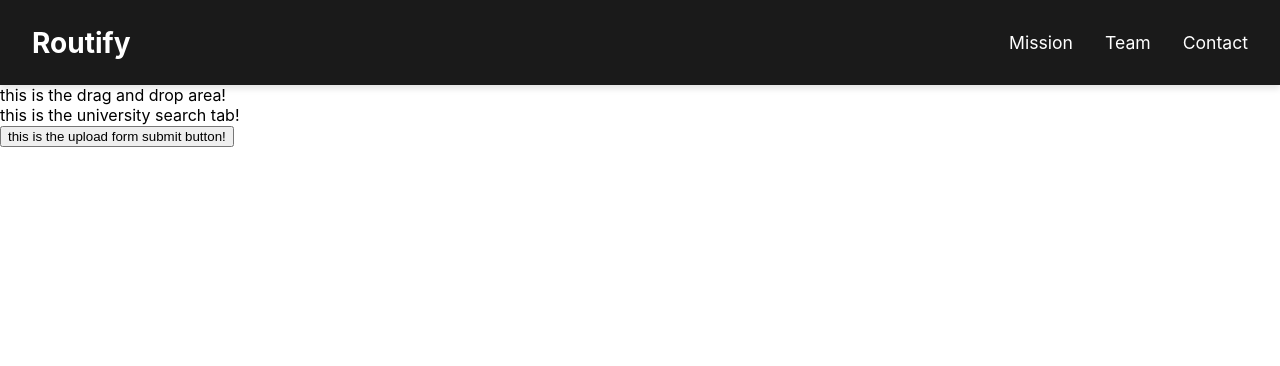
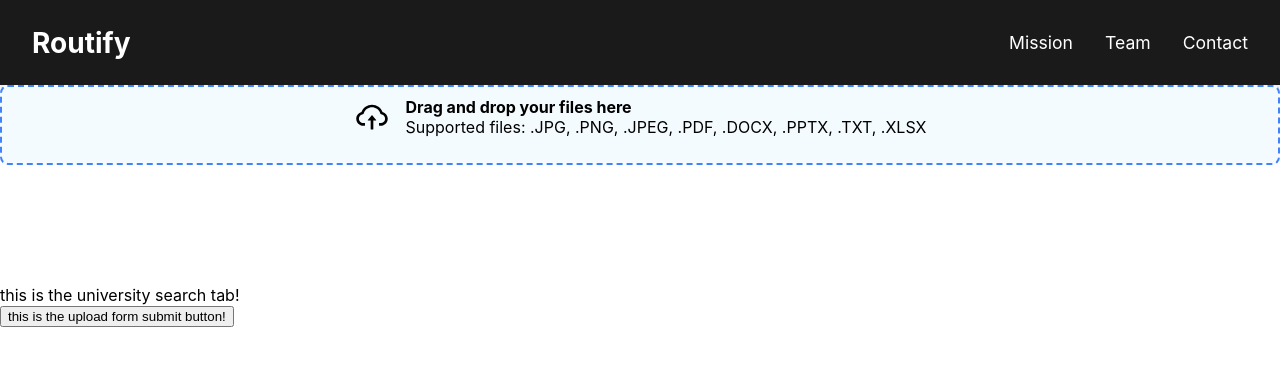
Before and after one commit to kyle-luong/routify, a React (Create React App) app in the folder frontend/: page / in a window 1280 px wide. Shown: the top 366 px of the page. Built offline with nearby package versions, Linux system fonts and the light colour scheme.

Commit message:
Implemented DragAndDrop functionality

```diff
--- a/frontend/package.json
+++ b/frontend/package.json
@@ -9,6 +9,7 @@
     "@testing-library/user-event": "^13.5.0",
     "react": "^19.1.0",
     "react-dom": "^19.1.0",
+    "react-icons": "^5.5.0",
     "react-router-dom": "^6.30.0",
     "react-scripts": "5.0.1",
     "web-vitals": "^2.1.4"
--- a/frontend/src/components/DragAndDrop.jsx
+++ b/frontend/src/components/DragAndDrop.jsx
@@ -1,11 +1,68 @@
-import React from "react";
+/* Inspired from https://medium.com/@dprincecoder/creating-a-drag-and-drop-file-upload-component-in-react-a-step-by-step-guide-4d93b6cc21e0 */
 
-const DragAndDrop = () => {
-    return (
-        <div>
-            this is the drag and drop area!
+import React, { useEffect, useState } from "react";
+import { AiOutlineCloudUpload } from "react-icons/ai";
+import { MdClear } from "react-icons/md";
+import "../styles/DragAndDrop.css";
+
+const DragAndDrop = ({ onFilesSelected, width = "100%", height = "200px" }) => {
+  const [files, setFiles] = useState([]);
+
+  const handleDrop = (event) => {
+    event.preventDefault();
+    const droppedFiles = event.dataTransfer.files;
+    if (droppedFiles.length > 0) {
+      const newFiles = Array.from(droppedFiles);
+      setFiles((prevFiles) => [...prevFiles, ...newFiles]);
+    }
+  };
+
+  const handleRemoveFile = (index) => {
+    setFiles((prevFiles) => prevFiles.filter((_, i) => i !== index));
+  };
+
+  useEffect(() => {
+    if (onFilesSelected) {
+      onFilesSelected(files);
+    }
+  }, [files, onFilesSelected]);
+
+  return (
+    <section className="drag-drop" style={{ width, height }}>
+      <div
+        className={`document-uploader ${files.length > 0 ? "upload-box active" : "upload-box"}`}
+        onDrop={handleDrop}
+        onDragOver={(event) => event.preventDefault()}
+      >
+        <div className="upload-info">
+          <AiOutlineCloudUpload />
+          <div>
+            <p>Drag and drop your files here</p>
+            <p>
+              Supported files: .JPG, .PNG, .JPEG, .PDF, .DOCX, .PPTX, .TXT, .XLSX
+            </p>
+          </div>
         </div>
-    )
-}
+
+        {files.length > 0 && (
+          <div className="file-list">
+            <div className="file-list__container">
+              {files.map((file, index) => (
+                <div className="file-item" key={index}>
+                  <div className="file-info">
+                    <p>{file.name}</p>
+                  </div>
+                  <div className="file-actions">
+                    <MdClear onClick={() => handleRemoveFile(index)} />
+                  </div>
+                </div>
+              ))}
+            </div>
+          </div>
+        )}
+      </div>
+    </section>
+  );
+};
 
 export default DragAndDrop;
--- a/frontend/src/styles/DragAndDrop.css
+++ b/frontend/src/styles/DragAndDrop.css
@@ -0,0 +1,125 @@
+/* Inspired from https://medium.com/@dprincecoder/creating-a-drag-and-drop-file-upload-component-in-react-a-step-by-step-guide-4d93b6cc21e0 */
+
+.drag-drop {
+    background: #fff;
+    border: 1px solid var(--border-color);
+    border-radius: 8px;
+  }
+  .document-uploader {
+    border: 2px dashed #4282fe;
+    background-color: #f4fbff;
+    padding: 10px;
+    display: flex;
+    flex-direction: column;
+    align-items: center;
+    justify-content: center;
+    position: relative;
+    border-radius: 8px;
+    cursor: pointer;
+
+    &.active {
+      border-color: #6dc24b;
+    }
+
+    .upload-info {
+      display: flex;
+      align-items: center;
+      margin-bottom: 1rem;
+
+      svg {
+        font-size: 36px;
+        margin-right: 1rem;
+      }
+
+      div {
+        p {
+          margin: 0;
+          font-size: 16px;
+        }
+
+        p:first-child {
+          font-weight: bold;
+        }
+      }
+    }
+
+    .file-list {
+      display: flex;
+      flex-direction: column;
+      gap: 0.5rem;
+      width: 100%;
+      height: 30vh;
+      &__container {
+        width: 100%;
+        height: 100%;
+        overflow: auto;
+      }
+    }
+
+    .file-item {
+      display: flex;
+      justify-content: space-between;
+      align-items: center;
+      padding: 0.5rem;
+      border: 1px solid var(--border-color);
+      border-radius: 8px;
+
+      .file-info {
+        display: flex;
+        flex-direction: column;
+        gap: 0.25rem;
+        flex: 1;
+
+        p {
+          margin: 0;
+          font-size: 14px;
+          color: #333;
+        }
+      }
+
+      .file-actions {
+        cursor: pointer;
+
+        svg {
+          font-size: 18px;
+          color: #888;
+        }
+
+        &:hover {
+          svg {
+            color: #d44;
+          }
+        }
+      }
+    }
+
+    .browse-btn {
+      display: flex;
+      align-items: center;
+      justify-content: center;
+      padding: 0.5rem 1rem;
+      border: 1px solid var(--border-color);
+      border-radius: 8px;
+      cursor: pointer;
+      background-color: var(--primary-color);
+      &:hover {
+        background-color: transparent;
+      }
+    }
+
+    .success-file {
+      display: flex;
+      align-items: center;
+      color: #6dc24b;
+
+      p {
+        margin: 0;
+        font-size: 14px;
+        font-weight: bold;
+      }
+    }
+
+    input[type="file"] {
+      display: none;
+    }
+  }
```
Also changed, not shown: 1 other file (tests, documents, lock files or other folders).
